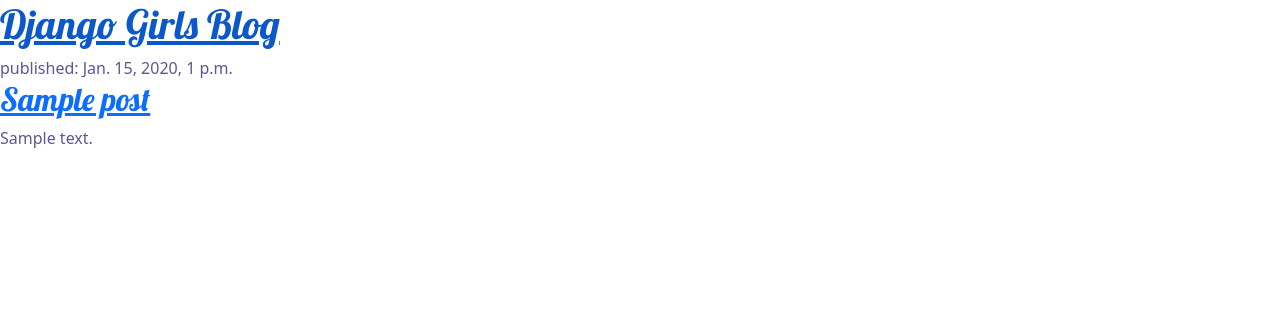
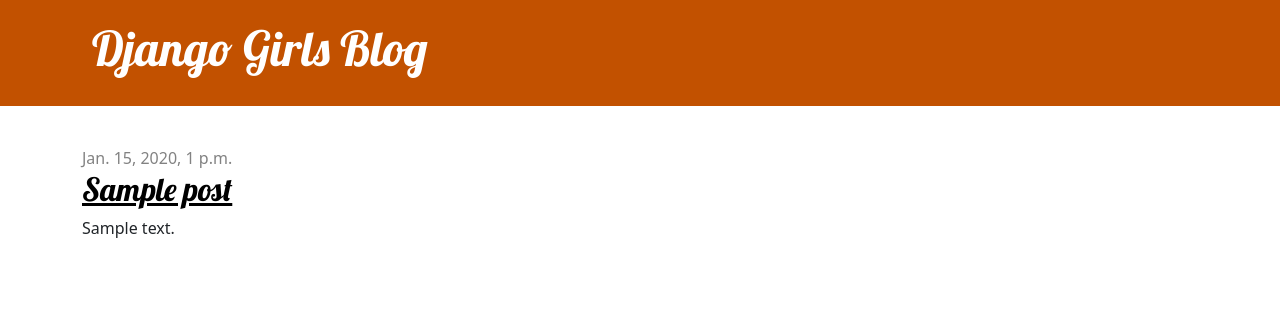
Before and after one commit to joshua-shadle/ProjectDjango1, a Django app: page / in a window 1280 px wide. Shown: the top 309 px of the page. Run offline with Django 5.2, Linux system fonts and the light colour scheme; tables that the repository leaves empty hold one stand-in row (values such as "Sample post").

Commit message:
updated css

```diff
--- a/blog/static/css/blog.css
+++ b/blog/static/css/blog.css
@@ -9,12 +9,10 @@
 .page-header h1 a,
 .page-header h1 a:visited,
 .page-header h1 a:active {
-    color: black;
+    color: #ffffff;
     font-size: 36pt;
     text-decoration: none;
-}
-body{
-    color: #5E5694;
+    font-family: 'Lobster', cursive;
 }
 
 h1,
@@ -22,29 +20,10 @@ h2,
 h3,
 h4 {
     font-family: 'Lobster', cursive;
-    color: orange;
 }
 
 .date {
     color: #828282;
-}
-
-.save {
-    float: right;
-}
-
-.post-form textarea,
-.post-form input {
-    width: 100%;
-}
-
-.top-menu,
-.top-menu:hover,
-.top-menu:visited {
-    color: #ffffff;
-    float: right;
-    font-size: 26pt;
-    margin-right: 20px;
 }
 
 .post {
@@ -56,20 +35,5 @@ h4 {
     color: #000000;
 }
 
-.post > .date,
-.post > .actions {
-    float: right;
+body {
 }
-
-.btn-secondary,
-.btn-secondary:visited {
-    color: #C25100;
-    background: none;
-    border-color: #C25100;
-    margin-left: 15px;
-}
-
-.btn-secondary:hover {
-    color: #FFFFFF;
-    background-color: #C25100;
-}
--- a/blog/templates/blog/post_list.html
+++ b/blog/templates/blog/post_list.html
@@ -3,24 +3,36 @@
 <html>
     <head>
         <title>Django Girls blog</title>
+
+        <!-- Bootstrap -->
+        <link rel="stylesheet" href="https://cdn.jsdelivr.net/npm/bootstrap@5.3.3/dist/css/bootstrap.min.css">
+
+        <!-- Google Font -->
         <link rel="stylesheet" href="https://fonts.googleapis.com/css?family=Lobster&subset=latin,latin-ext">
-        <link href="https://cdn.jsdelivr.net/npm/bootstrap@5.3.8/dist/css/bootstrap.min.css"
-              rel="stylesheet"
-              integrity="sha384-sRIl4kxILFvY47J16cr9ZwB07vP4J8+LH7qKQnuqkuIAvNWLzeN8tE5YBujZqJLB"
-              crossorigin="anonymous">
-        <link rel="stylesheet" href="{% static 'css/blog.css' %}?v=1">
+
+        <!-- Your CSS -->
+        <link rel="stylesheet" href="{% static 'css/blog.css' %}">
     </head>
+
     <body>
-        <header>
+        <header class="page-header">
+            <div class="container">
                 <h1><a href="/">Django Girls Blog</a></h1>
+            </div>
         </header>
 
+        <main class="container">
+            <div class="row">
+                <div class="col">
                     {% for post in posts %}
-            <article>
-                <time>published: {{ post.published_date }}</time>
+                        <article class="post">
+                            <time class="date">{{ post.published_date }}</time>
                             <h2><a href="">{{ post.title }}</a></h2>
                             <p>{{ post.text|linebreaksbr }}</p>
                         </article>
                     {% endfor %}
+                </div>
+            </div>
+        </main>
     </body>
 </html>
```
Lines whose indentation alone changed are shown as unchanged.
